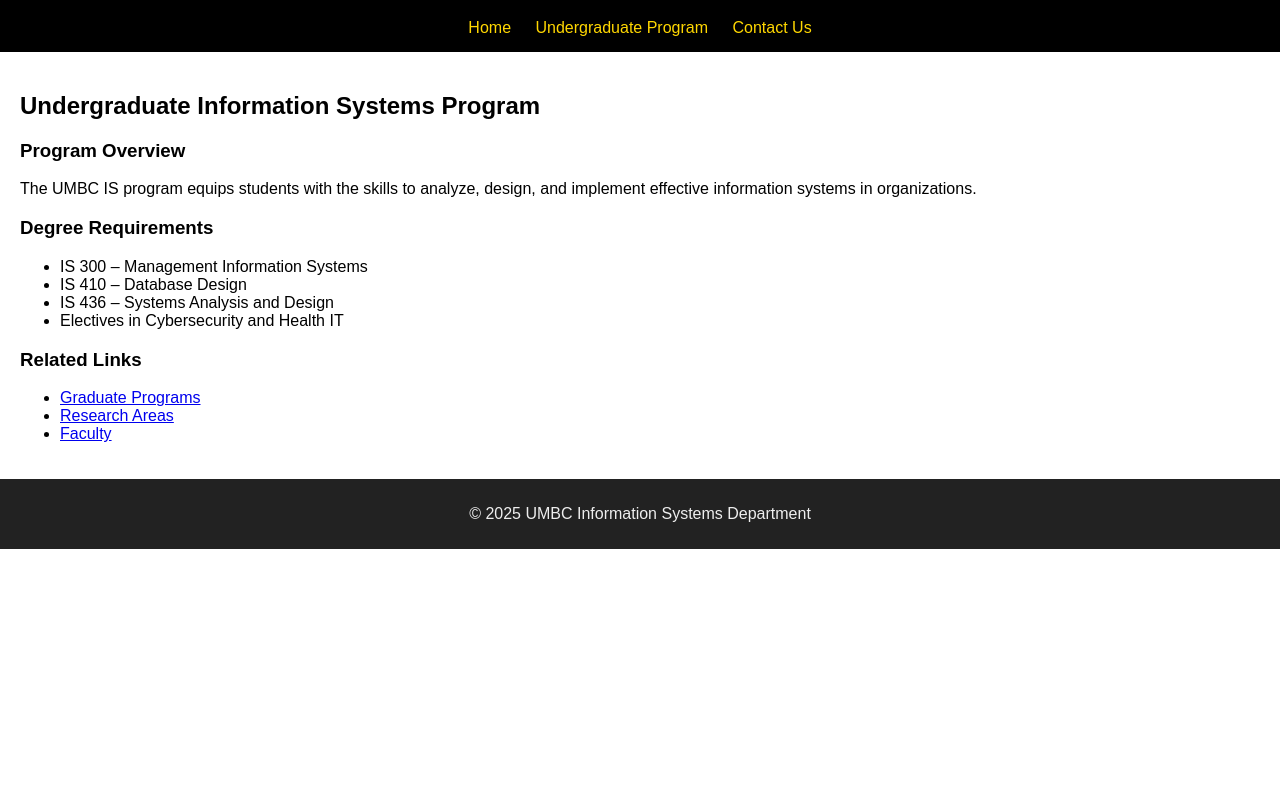
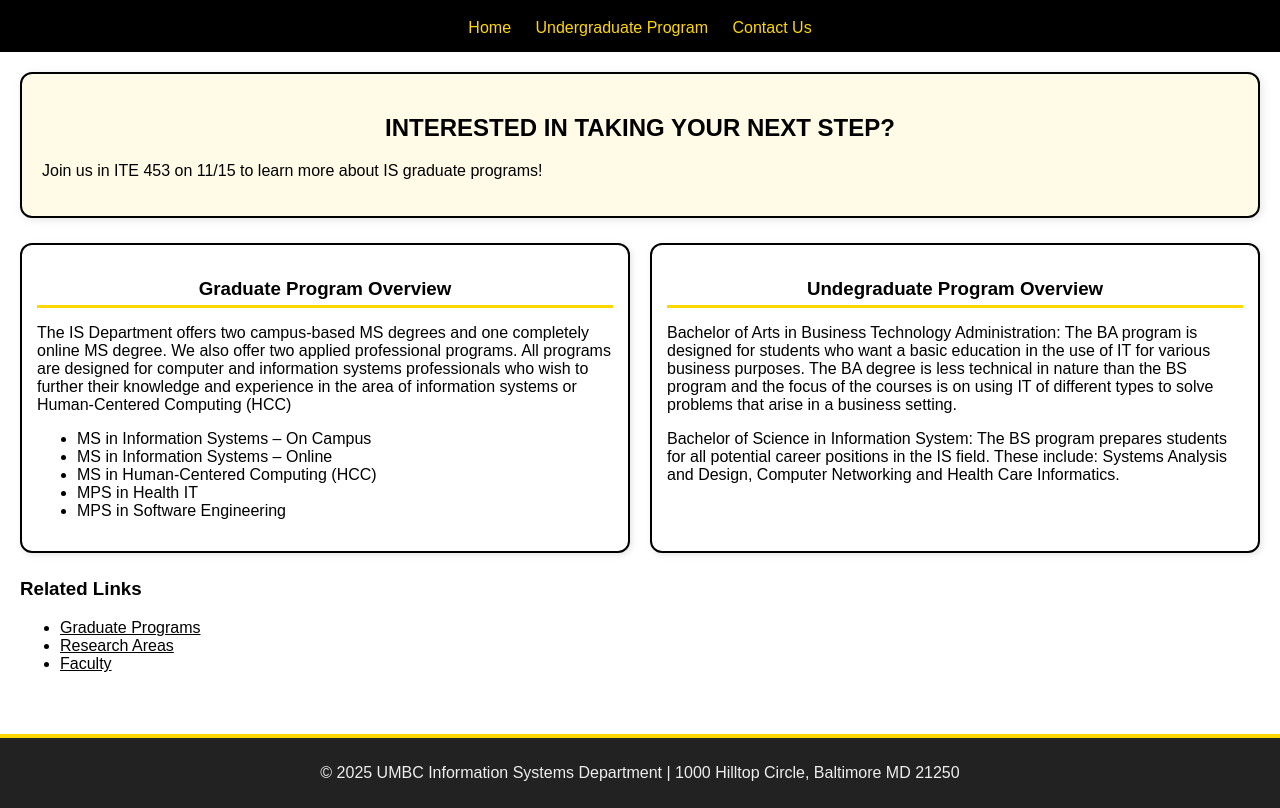
Before and after one commit to shefexx/UMBC-IS436-Website, a plain HTML site: page undergraduate.html in a window 1280 px wide. Shown: the part 76-884 px from the top of the page. Before the commit the page ends 800 px from the top, so only its background shows below. Drawn offline with Linux system fonts and the light colour scheme.

Commit message:
Add files via upload

```diff
--- a/style.css
+++ b/style.css
@@ -6,6 +6,7 @@ body {
   color: #000;
 }
 
+/* Header */
 header {
   background: #000;
   color: gold;
@@ -19,11 +20,70 @@ nav a {
   margin: 0 10px;
 }
 
-main { padding: 20px; }
+main {
+  padding: 20px;
+}
+
+/* Hero section */
+.hero {
+  background: #fffbe6;
+  border: 2px solid black;
+  border-radius: 12px;
+  padding: 20px;
+  margin-bottom: 25px;
+  box-shadow: 2px 2px 8px rgba(0,0,0,0.1);
+}
+
+.hero h2 {
+  color: #000;
+  text-align: center;
+}
+
+/* Two-column section for About + News */
+.two-columns {
+  display: flex;
+  gap: 20px;
+  margin-bottom: 25px;
+}
+
+.column {
+  flex: 1;
+  background: #ffffff;
+  border: 2px solid black;
+  border-radius: 12px;
+  padding: 15px;
+  box-shadow: 2px 2px 6px rgba(0,0,0,0.1);
+}
+
+.column h3 {
+  border-bottom: 3px solid gold;
+  padding-bottom: 5px;
+  margin-bottom: 10px;
+  text-align: center;
+}
+
+/* Quick Links section */
+section h3 {
+  color: black;
+}
+
+a {
+  color: #000;
+  text-decoration: underline;
+}
 
 footer {
   background: #222;
   color: #eee;
   text-align: center;
   padding: 10px;
+  margin-top: 25px;
+  border-top: 4px solid gold;
 }
+
+/* Responsive stacking */
+@media (max-width: 800px) {
+  .two-columns {
+    flex-direction: column;
+  }
+}
--- a/undergraduate.html
+++ b/undergraduate.html
@@ -16,35 +16,59 @@
   </header>
 
   <main>
-    <h2>Undergraduate Information Systems Program</h2>
-
-    <section>
-      <h3>Program Overview</h3>
-      <p>The UMBC IS program equips students with the skills to analyze, design, and implement effective information systems in organizations.</p>
+    <section class="hero">
+      <h2>INTERESTED IN TAKING YOUR NEXT STEP?</h2>
+      <p>
+        Join us in ITE 453 on 11/15 to learn more about
+        IS graduate programs!
+      </p>
     </section>
 
-    <section>
-      <h3>Degree Requirements</h3>
-      <ul>
-        <li>IS 300 – Management Information Systems</li>
-        <li>IS 410 – Database Design</li>
-        <li>IS 436 – Systems Analysis and Design</li>
-        <li>Electives in Cybersecurity and Health IT</li>
-      </ul>
+
+    <section class="two-columns">
+      <div class="column about">
+        <h3>Graduate Program Overview</h3>
+         <p>
+          The IS Department offers two campus-based MS degrees and one completely online MS degree.
+          We also offer two applied professional programs.
+          All programs are designed for computer and information systems professionals who wish to
+          further their knowledge and experience in the area of information systems or Human-Centered Computing (HCC)
+        </p>
+         <ul>
+          <li>MS in Information Systems – On Campus</li>
+          <li>MS in Information Systems – Online</li>
+          <li>MS in Human-Centered Computing (HCC)</li>
+          <li>MPS in Health IT</li>
+          <li>MPS in Software Engineering</li>
+        </ul>
+      </div>
+
+      <div class="column news">
+        <h3>Undegraduate Program Overview </h3>
+        <p>
+          Bachelor of Arts in Business Technology Administration: The BA program is designed for students who want
+          a basic education in the use of IT for various business purposes. The BA degree is less technical in nature than
+          the BS program and the focus of the courses is on using IT of different types to solve problems that arise in a business setting.
+        </p>
+        <p>
+          Bachelor of Science in Information System: The BS program prepares students for all potential career positions in the IS field. These include: Systems Analysis and Design, Computer Networking and Health Care Informatics.
+        </p>
+      </div>
     </section>
 
-    <aside>
+    <!-- Related Links box -->
+    <section class="related-box">
       <h3>Related Links</h3>
       <ul>
         <li><a href="#">Graduate Programs</a></li>
         <li><a href="#">Research Areas</a></li>
         <li><a href="#">Faculty</a></li>
       </ul>
-    </aside>
+    </section>
   </main>
 
   <footer>
-    <p>© 2025 UMBC Information Systems Department</p>
+    <p>© 2025 UMBC Information Systems Department | 1000 Hilltop Circle, Baltimore MD 21250</p>
   </footer>
 </body>
 </html>
```
Also changed, not shown: index.html (+28 -11 lines).
